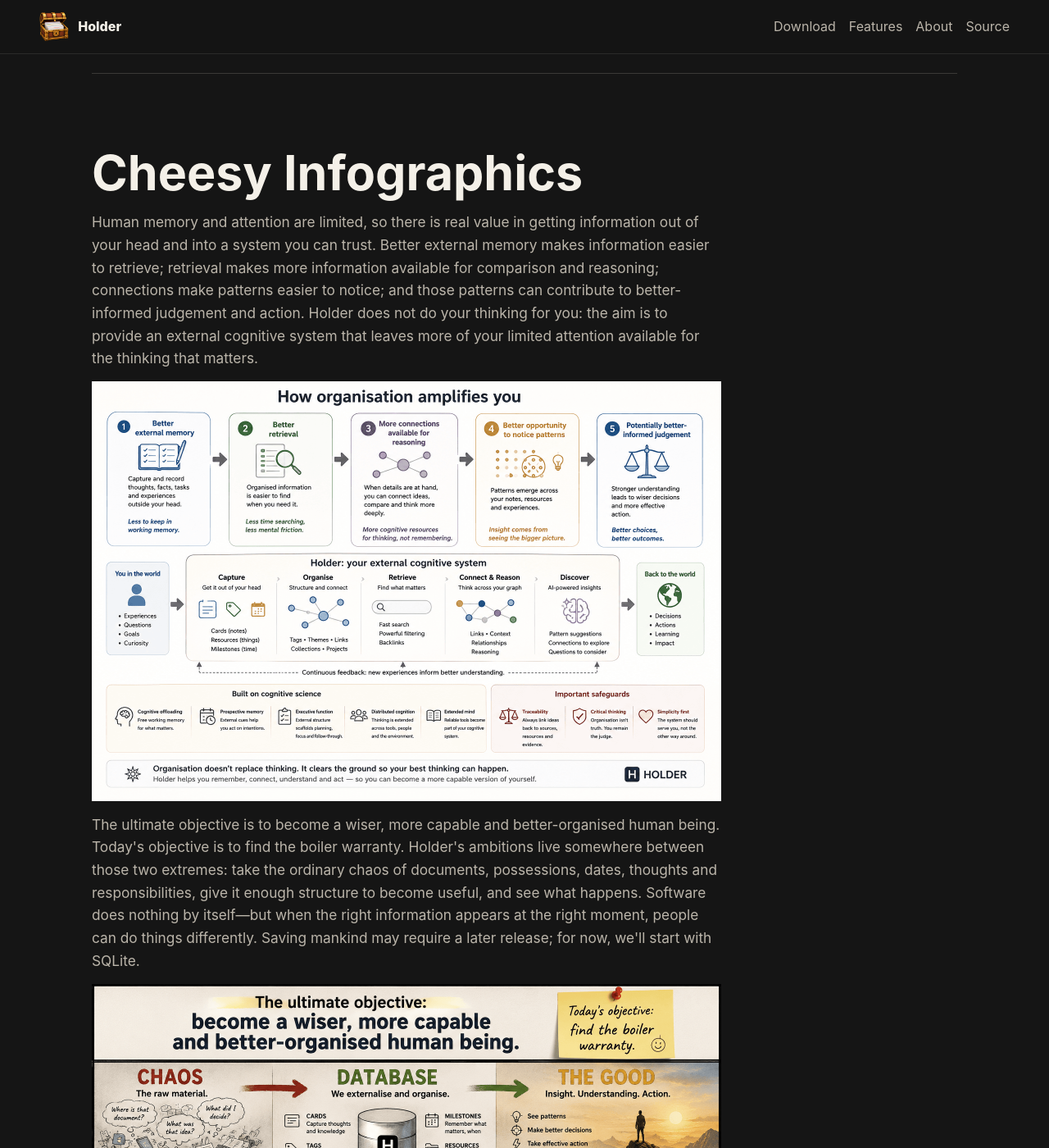
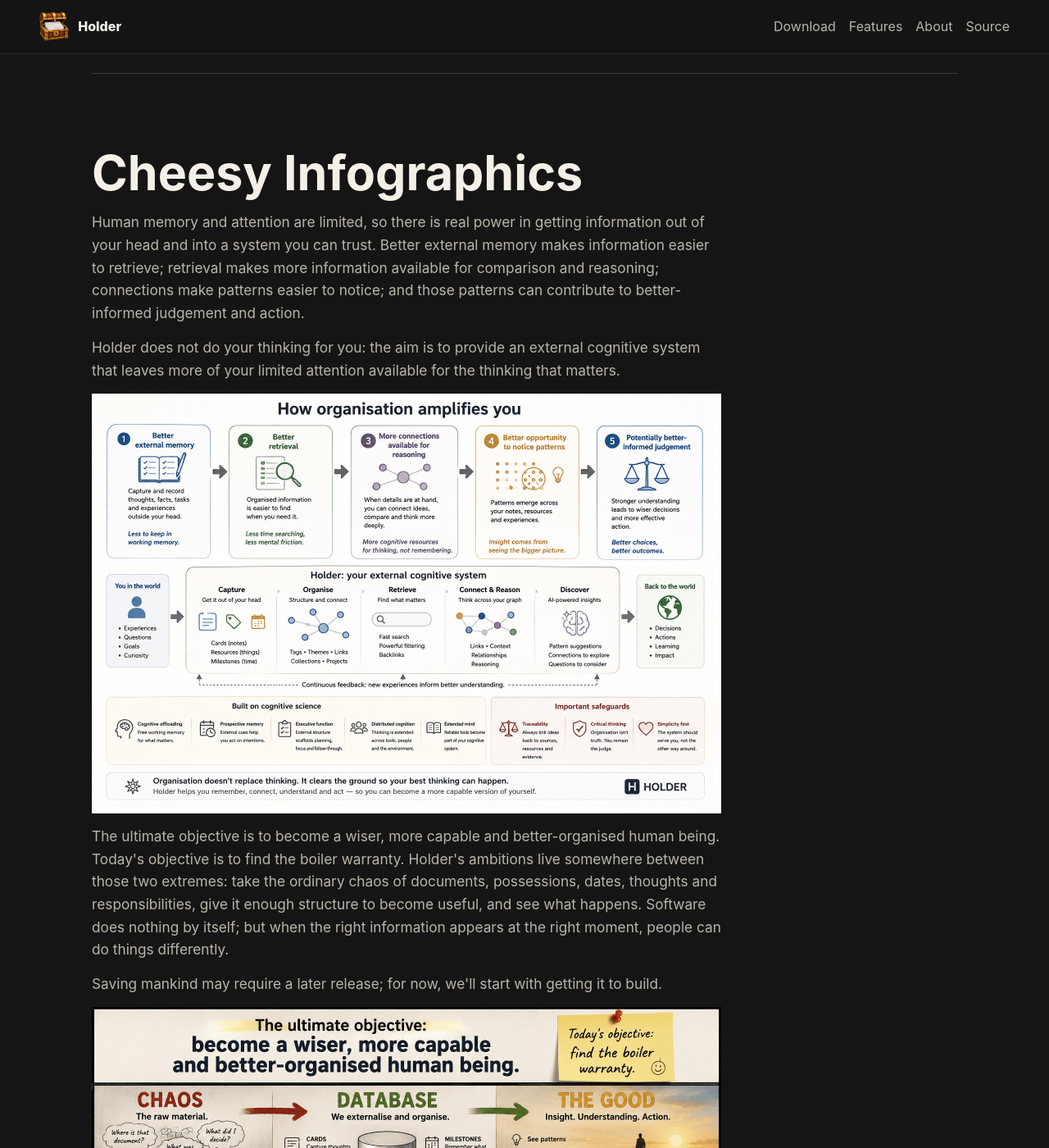
Before and after one commit to HolderTeam/holder-website, a Jekyll site: the page built from about.md, in a window 1280 px wide and 1400 px high, scrolled down 4042 px. Shown: the whole window at 82% size. Built offline with Jekyll 4.4.1, drawn with Linux system fonts in a browser that asks for light colours; some of the changed text lies outside the part shown.

Commit message:
More About.

```diff
--- a/about.md
+++ b/about.md
@@ -129,12 +129,15 @@ permalink: /about/
 <section class="section">
   <div class="section-head">
     <h2>Cheesy Infographics</h2>
-    <p>Human memory and attention are limited, so there is real value in getting information out of your head and into a system you can trust. Better external memory makes information easier to retrieve; retrieval makes more information available for comparison and reasoning; connections make patterns easier to notice; and those patterns can contribute to better-informed judgement and action. Holder does not do your thinking for you: the aim is to provide an external cognitive system that leaves more of your limited attention available for the thinking that matters.</p>
+    <p>Human memory and attention are limited, so there is real power in getting information out of your head and into a system you can trust. Better external memory makes information easier to retrieve; retrieval makes more information available for comparison and reasoning; connections make patterns easier to notice; and those patterns can contribute to better-informed judgement and action.</p>
+    <p>Holder does not do your thinking for you: the aim is to provide an external cognitive system that leaves more of your limited attention available for the thinking that matters.</p>
     <a href="{{ '/assets/img/philosophy/organisation.png' | relative_url }}"><img src="{{ '/assets/img/philosophy/organisation-mid.png' | relative_url }}" alt="How organisation amplifies you"></a>
-    <p>The ultimate objective is to become a wiser, more capable and better-organised human being. Today's objective is to find the boiler warranty. Holder's ambitions live somewhere between those two extremes: take the ordinary chaos of documents, possessions, dates, thoughts and responsibilities, give it enough structure to become useful, and see what happens. Software does nothing by itself—but when the right information appears at the right moment, people can do things differently. Saving mankind may require a later release; for now, we'll start with SQLite.</p>
+    <p>The ultimate objective is to become a wiser, more capable and better-organised human being. Today's objective is to find the boiler warranty. Holder's ambitions live somewhere between those two extremes: take the ordinary chaos of documents, possessions, dates, thoughts and responsibilities, give it enough structure to become useful, and see what happens. Software does nothing by itself; but when the right information appears at the right moment, people can do things differently.</p>
+    <p>Saving mankind may require a later release; for now, we'll start with getting it to build.</p>
     <a href="{{ '/assets/img/philosophy/wiser.png' | relative_url }}"><img src="{{ '/assets/img/philosophy/wiser-mid.png' | relative_url }}" alt="Become wiser, fix the boiler"></a>
-    <p>Holder starts with the world as you experience it: people, things, places, events and time. Resources and Milestones give you handles on that world; Cards capture what you observe, remember, believe, infer and intend. As those Cards accumulate, connections, themes and patterns can emerge, helping you move from isolated experiences towards greater understanding. Whether that eventually leads to Truth, Beauty, the Good or enlightenment is somewhat beyond the scope of the GPL.</p>
+    <p>Holder starts with the world as you experience it: people, things, places, events and time. Resources and Milestones give you handles on that world; Cards capture what you observe, remember, believe, infer and intend. As those Cards accumulate, connections, themes and patterns can emerge, helping you move from isolated experiences towards greater understanding.</p>
     <a href="{{ '/assets/img/philosophy/triangle.png' | relative_url }}"><img src="{{ '/assets/img/philosophy/triangle-mid.png' | relative_url }}" alt="Write cards, gain understanding, hopefully"></a>
+    <p>Whether Holder eventually leads you to Truth, Beauty, the Good or enlightenment is somewhat beyond the scope of the GPL, but at least as free and open source software, you have privacy and control.</p>
   </div>
 
 </section>
```
